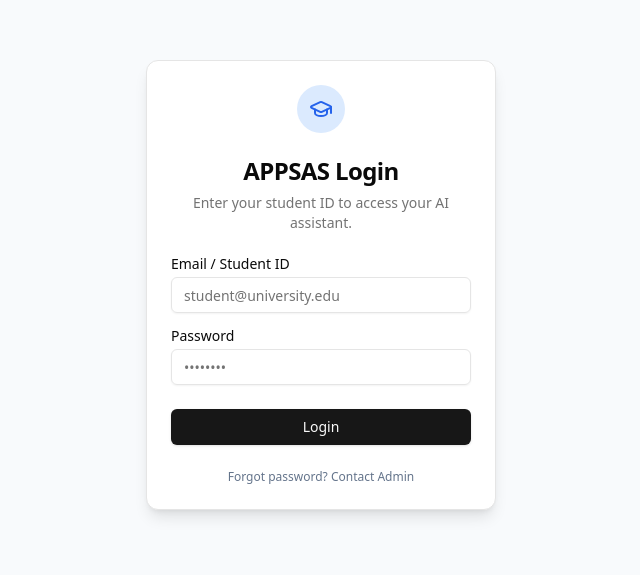
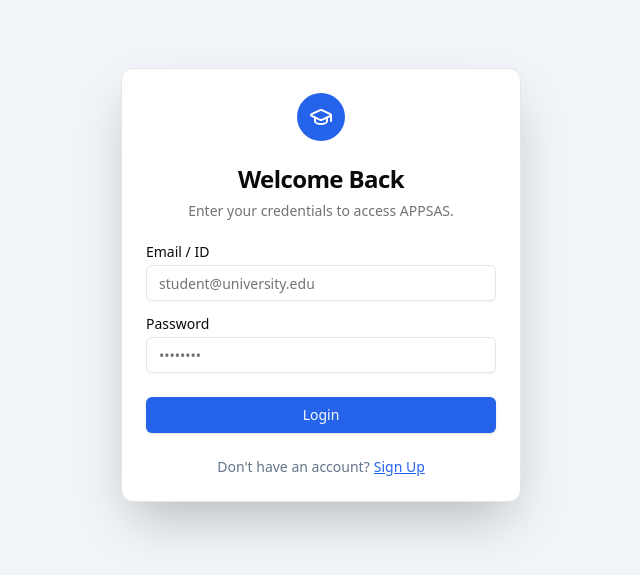
Before and after one commit to Krish-452/APPSAS, a React (Vite) app: page /login in a window 1280 px wide. Shown: the part 115-690 px from the top of the page, without its empty margins (319-959 px from the left). Built offline with nearby package versions, Linux system fonts and the light colour scheme.

Commit message:
Update Login.jsx

```diff
--- a/src/pages/Login.jsx
+++ b/src/pages/Login.jsx
@@ -9,34 +9,50 @@ import { GraduationCap } from "lucide-react";
 export default function Login() {
   const navigate = useNavigate();
   const [loading, setLoading] = useState(false);
+  const [isLogin, setIsLogin] = useState(true); // Toggle state
 
-  const handleLogin = (e) => {
+  const handleSubmit = (e) => {
     e.preventDefault();
     setLoading(true);
-    // Simulate login delay
     setTimeout(() => {
       setLoading(false);
-      navigate("/"); // Redirect to Dashboard
+      // If email contains "admin", go to admin panel (Quick hack for demo)
+      const email = document.getElementById("email").value;
+      if (email.includes("admin")) {
+        navigate("/admin");
+      } else {
+        navigate("/");
+      }
     }, 1000);
   };
 
   return (
-    <div className="flex h-screen items-center justify-center bg-slate-50">
-      <Card className="w-[350px] shadow-lg">
+    <div className="flex h-screen items-center justify-center bg-slate-100">
+      <Card className="w-[400px] shadow-2xl">
         <CardHeader className="text-center">
           <div className="flex justify-center mb-4">
-            <div className="h-12 w-12 rounded-full bg-blue-100 flex items-center justify-center">
-              <GraduationCap className="h-6 w-6 text-blue-600" />
+            <div className="h-12 w-12 rounded-full bg-blue-600 flex items-center justify-center">
+              <GraduationCap className="h-6 w-6 text-white" />
             </div>
           </div>
-          <CardTitle className="text-2xl">APPSAS Login</CardTitle>
-          <CardDescription>Enter your student ID to access your AI assistant.</CardDescription>
+          <CardTitle className="text-2xl font-bold">
+            {isLogin ? "Welcome Back" : "Create Account"}
+          </CardTitle>
+          <CardDescription>
+            {isLogin ? "Enter your credentials to access APPSAS." : "Join APPSAS to boost your studies."}
+          </CardDescription>
         </CardHeader>
         <CardContent>
-          <form onSubmit={handleLogin}>
+          <form onSubmit={handleSubmit}>
             <div className="grid w-full items-center gap-4">
+              {!isLogin && (
+                <div className="flex flex-col space-y-1.5">
+                  <Label htmlFor="name">Full Name</Label>
+                  <Input id="name" placeholder="John Doe" required />
+                </div>
+              )}
               <div className="flex flex-col space-y-1.5">
-                <Label htmlFor="email">Email / Student ID</Label>
+                <Label htmlFor="email">Email / ID</Label>
                 <Input id="email" placeholder="student@university.edu" required />
               </div>
               <div className="flex flex-col space-y-1.5">
@@ -44,13 +60,21 @@ export default function Login() {
                 <Input id="password" type="password" placeholder="••••••••" required />
               </div>
             </div>
-            <Button className="w-full mt-6" disabled={loading}>
-              {loading ? "Logging in..." : "Login"}
+            <Button className="w-full mt-6 bg-blue-600 hover:bg-blue-700" disabled={loading}>
+              {loading ? "Processing..." : (isLogin ? "Login" : "Sign Up")}
             </Button>
           </form>
         </CardContent>
-        <CardFooter className="flex justify-center">
-          <p className="text-xs text-slate-500">Forgot password? Contact Admin</p>
+        <CardFooter className="flex flex-col gap-2">
+          <p className="text-sm text-slate-500 text-center">
+            {isLogin ? "Don't have an account?" : "Already have an account?"}
+            <button
+                onClick={() => setIsLogin(!isLogin)}
+                className="ml-1 text-blue-600 underline font-medium"
+            >
+                {isLogin ? "Sign Up" : "Login"}
+            </button>
+          </p>
         </CardFooter>
       </Card>
     </div>
```
